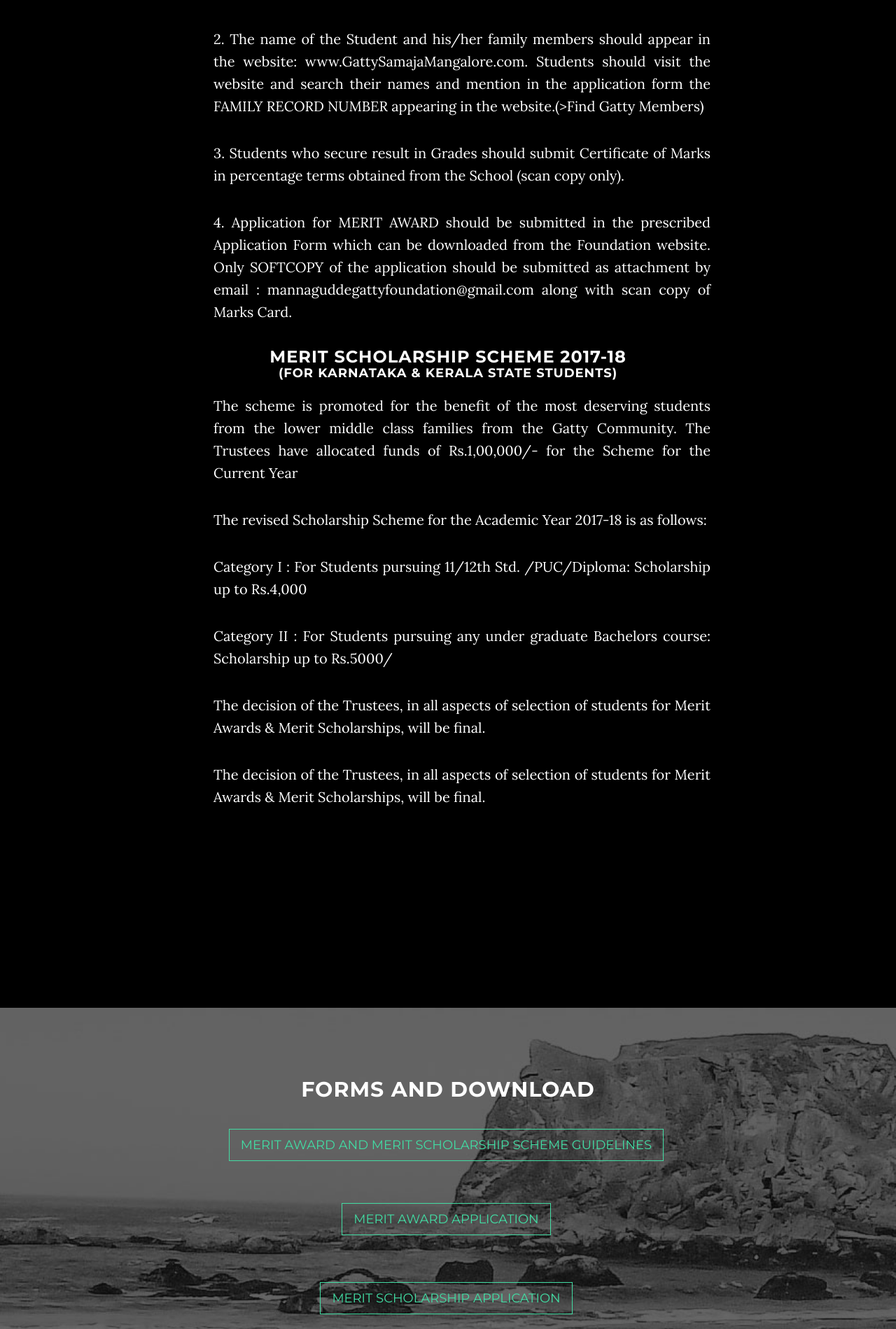
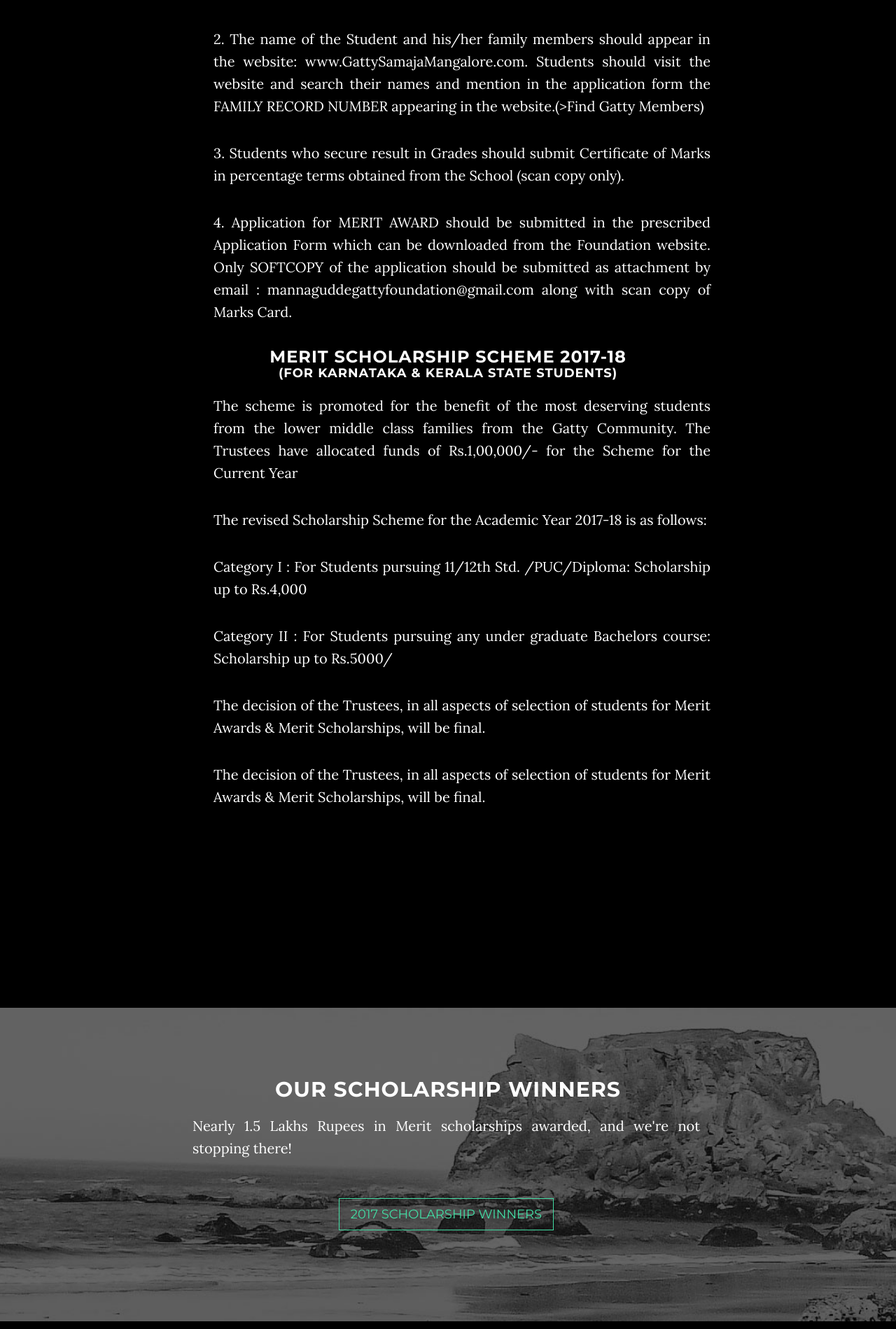
Before and after one commit to ganeshprasanna/greyscale, a Rails app: page / in a window 1280 px wide. Shown: the part 3981-5880 px from the top of the page at 70% size. Run offline with Rails 7, Linux system fonts and the light colour scheme; style sheets or scripts are compiled from the project's sources; some libraries are stand-ins or nearby versions.

Commit message:
2017 Winner Update

```diff
--- a/app/views/application/home.html.erb
+++ b/app/views/application/home.html.erb
@@ -78,6 +78,28 @@
     </div>
   </div>
 </section>
+
+<!-- Winner Section -->
+<section class="content-section text-center" id="winners">
+  <div class="download-section">
+    <div class="container">
+      <div class="col-lg-8 col-lg-offset-2">
+        <h2><%= t('winner0') %></h2>
+        <ul class="list-inline banner-social-buttons">
+          <li>
+            <p class="pdetails"><%= t('winner1') %></p>
+            <br />
+            <a class="btn btn-default btn-lg" href="/download/2017_Winners.pptx">
+              <span class="network-name">2017 Scholarship Winners</span>
+            </a>
+
+          </li>
+            <br />
+          <br>
+        </ul>
+      </div>
+    </div>
+  </div>
 
 <!-- Download Section -->
 <section class="content-section text-center" id="download">
--- a/app/views/layouts/application.html.erb
+++ b/app/views/layouts/application.html.erb
@@ -76,6 +76,9 @@
                         <a class="page-scroll" href="#apply"><%= t('apply') %></a>
                     </li>
                     <li>
+                        <a class="page-scroll" href="#winners"><%= t('winners') %></a>
+                    </li>
+                    <li>
                         <a class="page-scroll" href="#download"><%= t('download') %></a>
                     </li>
                     <li>
--- a/config/locales/en.yml
+++ b/config/locales/en.yml
@@ -27,6 +27,7 @@ en:
   contact: "CONTACT"
   about: "ABOUT"
   download: "FORMS & DOWNLOAD"
+  winners: "SCHOLARSHIP WINNERS"
   tagline: "INVESTING IN THE FUTURE"
   tagline1: "Mannagudde Shivaram & Susheela Gatty Foundation"
   tagline2: "is a non-profit organisation focused on upliftment of"
@@ -86,6 +87,8 @@ en:
   apply9: "FIRST ENGLISH ESSAY WRITING COMPETITION  2016-17"
   sapply10: "With a view to ignite the hidden talent of the students, we had introduced an English Essay Writing Competition mid-way through the academic year for students from SSLC onwards on a very relevant subject: IMPORTANCE OF ENGLISH LANGUAGE IN OUR LIFE. But as the quality of essays was far below the expected level, we had awarded two Special Complimentary Prizes of Rs.1000 each"
 
+  winner0: "Our Scholarship Winners"
+  winner1: "Nearly 1.5 Lakhs Rupees in Merit scholarships awarded, and we're not stopping there!"
 
   download0: "FORMS AND DOWNLOAD"
   contact0: "CONTACT US"
```
Also changed, not shown: 1 other file.
